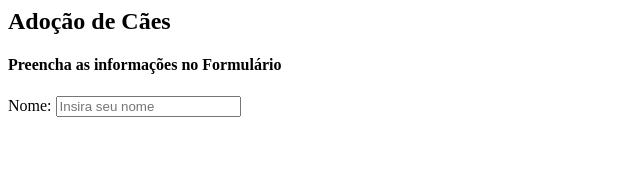
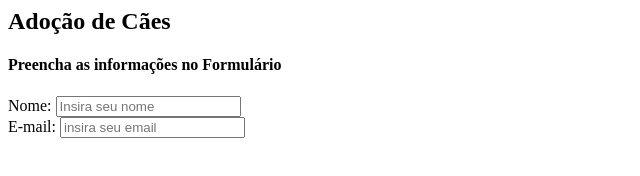
Before and after one commit to andregoudinho/Formul-rio-de-Ado--o-de-C-es, a plain HTML site: page index.html in a window 1280 px wide. Shown: the whole page, without its empty margins (0-640 px from the left). Drawn offline with Linux system fonts and the light colour scheme.

Commit message:
add - email

```diff
--- a/index.html
+++ b/index.html
@@ -17,6 +17,11 @@
             <label for="nome">Nome:</label>
             <input type="text" id="Nome Completo" placeholder="Insira seu nome" />
         </div>
+        <div>
+            <label for="email">E-mail:</label>
+            <input type="email" id="email"placeholder="insira seu email" />
+        </div>
+
     </form>
 
 </body>
```
